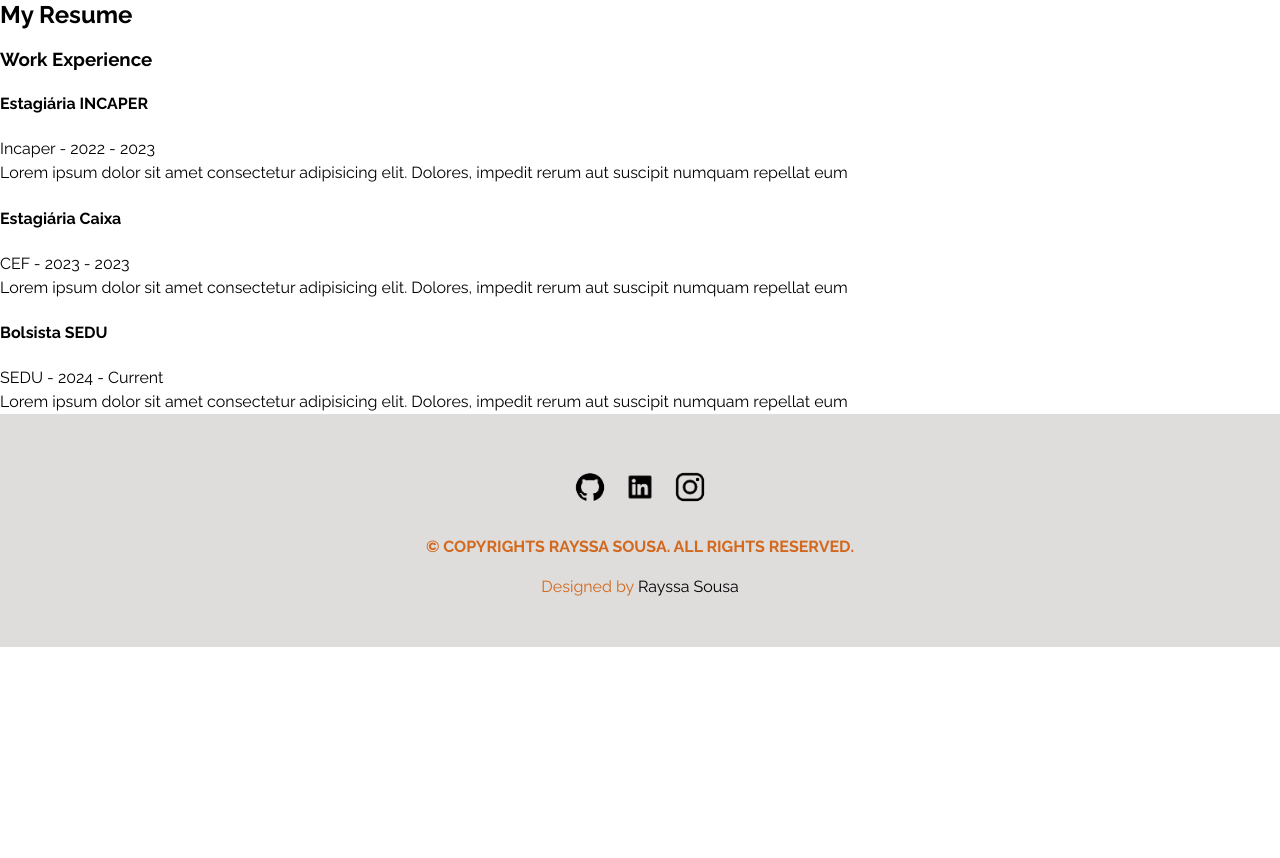
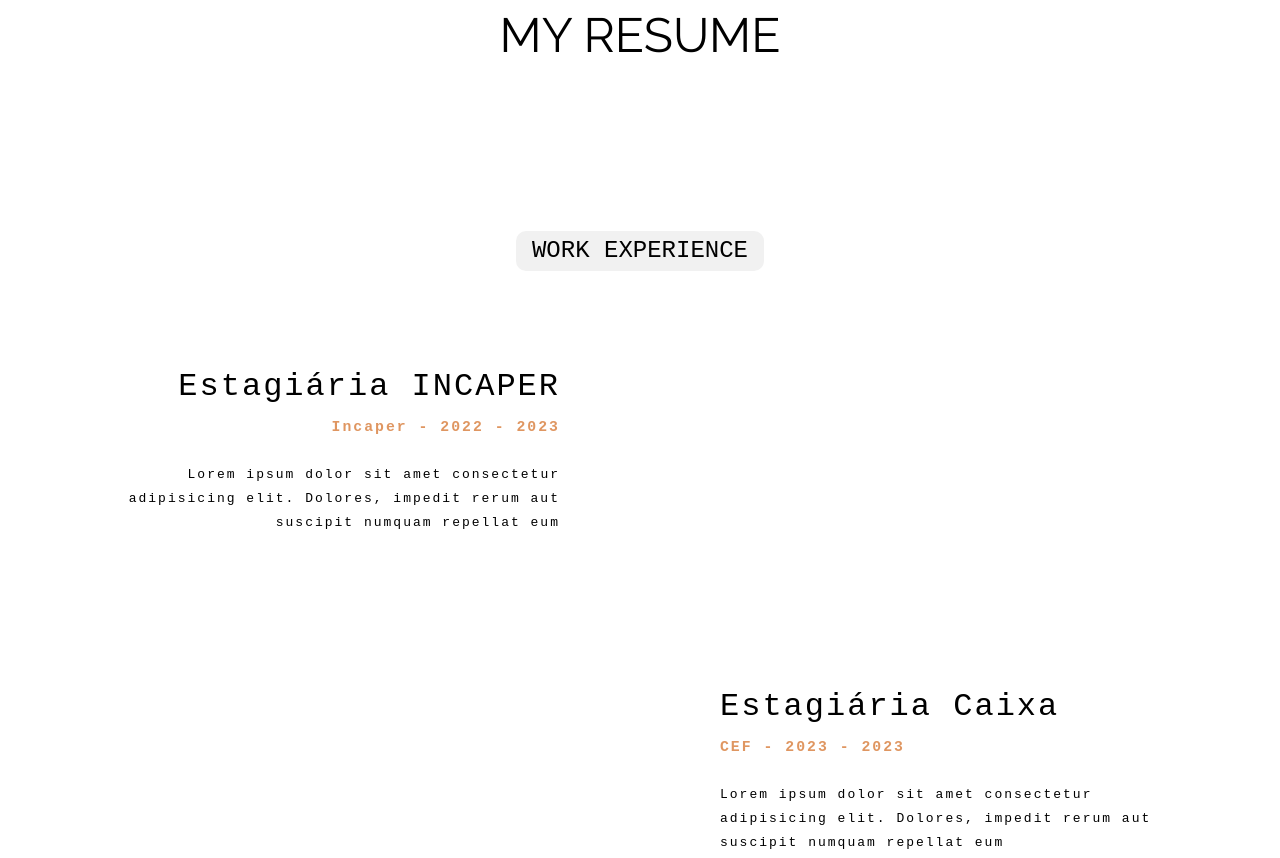
Before and after one commit to rayssassousa22/personal-portfolio, a plain HTML site: page about-me.html in a window 1280 px wide. Shown: the part 938-1796 px from the top of the page. Before the commit the page ends 1585 px from the top, so only its background shows below. Drawn offline with Linux system fonts and the light colour scheme.

Commit message:
doing my about page, resume part

```diff
--- a/about-me.html
+++ b/about-me.html
@@ -59,20 +59,29 @@
             <div class="resume-timeline">
                 <h3>Work Experience</h3>
 
+                <div class="experience-card">
                     <div class="experience-left">
                         <h4>Estagiária INCAPER</h4>
                         <p>Incaper - 2022 - 2023</p>
                         <p>Lorem ipsum dolor sit amet consectetur adipisicing elit. Dolores, impedit rerum aut suscipit numquam repellat eum</p>
                     </div>
+                    <div class="blank-space"></div>
+                </div>
+                <div class="experience-card">
+                    <div class="blank-space"></div>
                     <div class="experience-right">
                         <h4>Estagiária Caixa</h4>
                         <p>CEF - 2023 - 2023</p>
                         <p>Lorem ipsum dolor sit amet consectetur adipisicing elit. Dolores, impedit rerum aut suscipit numquam repellat eum</p>
                     </div>
+                </div>
+                <div class="experience-card">
                     <div class="experience-left">
                         <h4>Bolsista SEDU</h4>
                         <p>SEDU - 2024 - Current</p>
                         <p>Lorem ipsum dolor sit amet consectetur adipisicing elit. Dolores, impedit rerum aut suscipit numquam repellat eum</p>
+                    </div>
+                    <div class="blank-space"></div>
                 </div>
             </div>
         </section>
--- a/assets/stylesheet.css
+++ b/assets/stylesheet.css
@@ -34,7 +34,7 @@ header p{
     margin: 0;
     font-family: caveat;
     font-weight: bold;
-    color: darkcyan;
+    color: chocolate;
 }
 
 header a{
@@ -57,7 +57,7 @@ header a{
 }
 
 .navigation-links li:hover{
-    color:darkcyan;
+    color:chocolate;
 }
 
 .moving-page{
@@ -410,7 +410,7 @@ footer #destaque{
     font-weight: bold;
 }
 
-.agrupacao-info{
+.agrupacao-info, .my-resume{
     display: flex;
     align-items: center;
     justify-content: center;
@@ -455,3 +455,78 @@ footer #destaque{
     margin-left: 3rem;
     margin-bottom: 1rem;
 }
+
+.my-resume{
+    flex-direction: column;
+}
+
+.my-resume h2{
+    font-size: 3rem;
+    font-weight: normal;
+    text-transform: uppercase;
+    margin-bottom: 10rem;
+}
+
+.resume-timeline{
+    text-align: center;
+}
+
+.resume-timeline h3{
+    text-transform: uppercase;
+    background-color: #f1f1f1;
+    display: inline-block;
+    padding: 0.5rem 1rem;
+    border-radius: 10px;
+    font-weight: normal;
+    font-family: monospace;
+    font-size: 1.5rem;
+}
+
+.experience-left, .experience-right{
+    text-align: right;
+    margin: 5rem 0;
+    display: flex;
+    align-items: flex-end;
+    flex-direction: column;
+}
+
+.experience-card{
+    display: flex;
+}
+
+.experience-left, .blank-space, .experience-right{
+    width: 100%;
+}
+
+.experience-left{
+    padding-right: 10rem;
+}
+
+.experience-right{
+    text-align: left;
+    align-items: flex-start;
+    margin-left: 10rem;
+}
+
+.experience-left h4, .experience-right h4{
+    font-size: 2rem;
+    font-weight: normal;
+    margin: 0;
+    margin-bottom: 1rem;
+}
+
+.experience-left h4, .experience-left p, .experience-right h4, .experience-right p{
+    font-family: monospace;
+    letter-spacing: 2px;
+}
+
+.experience-left h4 + p, .experience-right h4 + p{
+    font-size: .925rem;
+    margin-bottom: 1.5rem;
+    font-weight: bold;
+    color: rgba(210, 105, 30, 0.7);
+}
+
+.experience-left p + p, .experience-right p + p{
+    width: 80%;
+}
```
Lines whose indentation alone changed are shown as unchanged.
